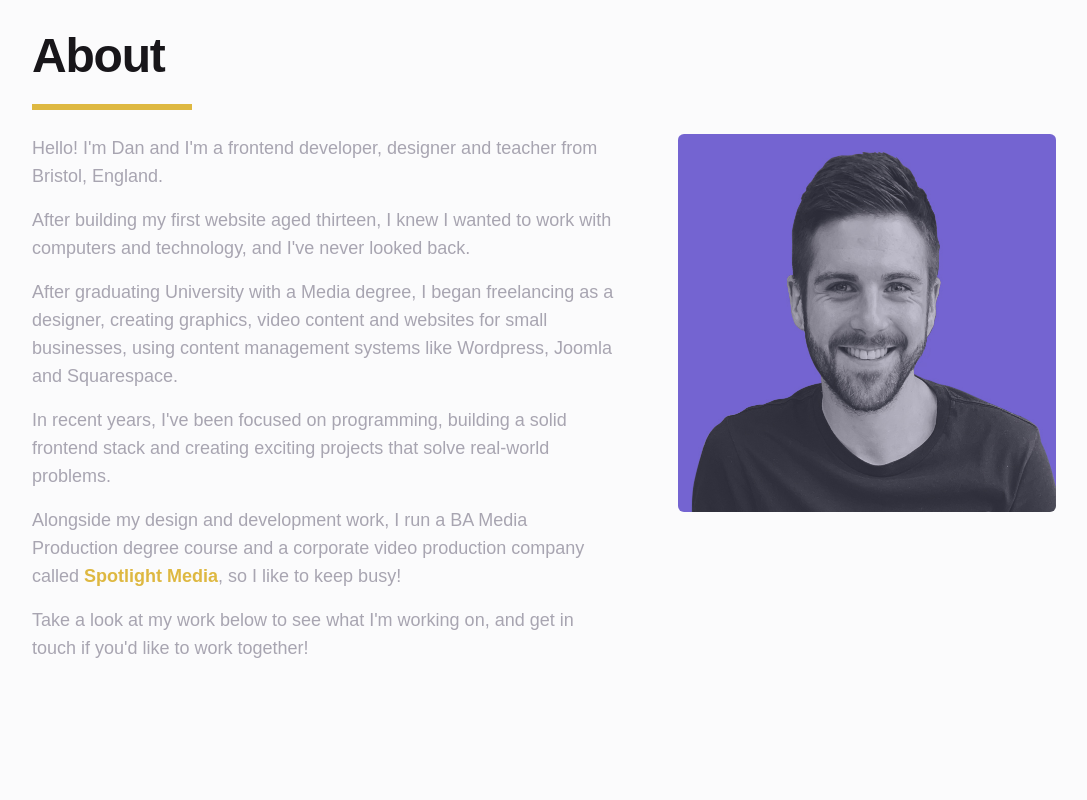
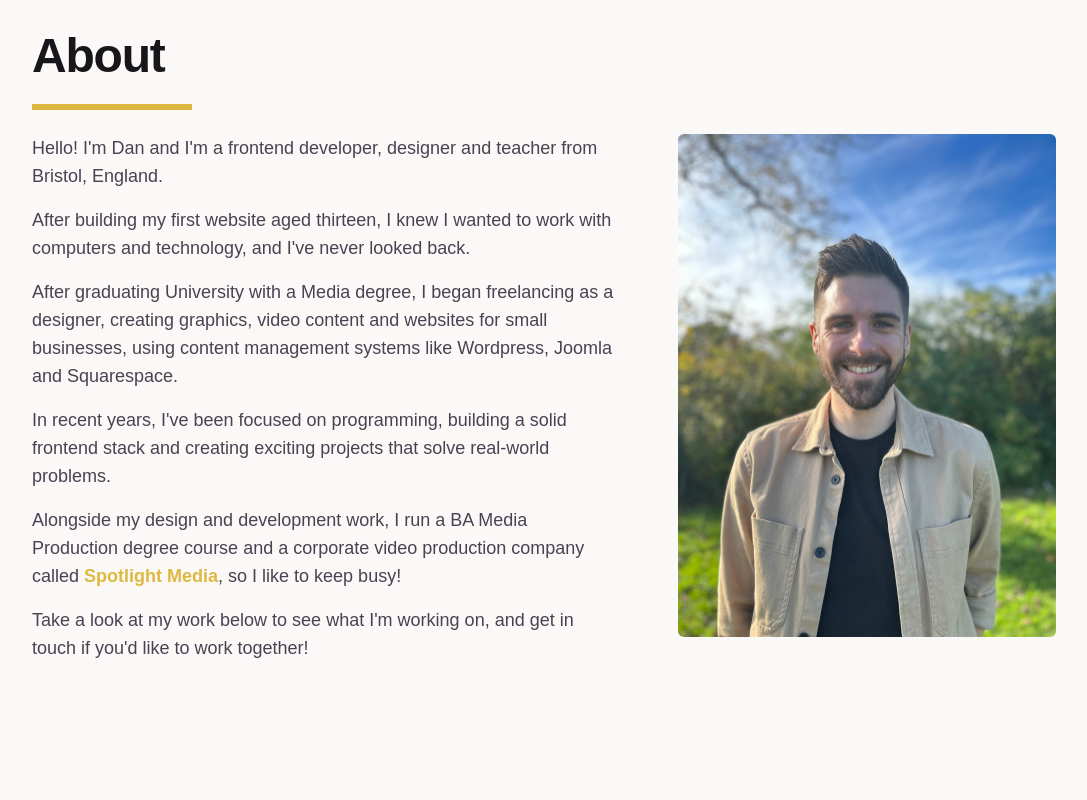
Before and after one commit to danielcranney/portfolio, a Next.js app: page / in a window 1280 px wide. Shown: the part 880-1680 px from the top of the page, without its empty margins (96-1183 px from the left). Built offline with nearby package versions, Linux system fonts and the light colour scheme; a web font is replaced by a local one.

Commit message:
Chore: Add Profile Pic & Adjust Color Scheme

```diff
--- a/pages/index.js
+++ b/pages/index.js
@@ -651,7 +651,7 @@ export default function Home({ publications }) {
                 </div>
                 <div className="flex w-full h-full mb-4 md:pl-8 md:w-2/5 md:mb-0">
                   <Image
-                    src="/headshot-with-frame-2.jpg"
+                    src="/headshot-2023.jpg"
                     className="overflow-hidden rounded-md"
                     width={880}
                     height={880}
--- a/styles/globals.css
+++ b/styles/globals.css
@@ -47,7 +47,7 @@
   }
   p {
     @apply font-body text-base mb-4 leading-relaxed
-    dark:text-light text-mid;
+    dark:text-light text-dark;
   }
   a {
     @apply font-semibold text-brand opacity-100 transition-all duration-200 hover:text-white;
--- a/tailwind.config.js
+++ b/tailwind.config.js
@@ -46,7 +46,7 @@ module.exports = {
         darker: "#18161A",
         dark: "#494252",
         mid: "#A8A5B1",
-        light: "#DAD5E3",
+        light: "#CDC3AB", // Adjusted to be slightly darker and warmer
         lightest: "#FFFFFF",
       },
       backgroundImage: (theme) => ({
```
Also changed, not shown: public/headshot-2023.jpg (added).
